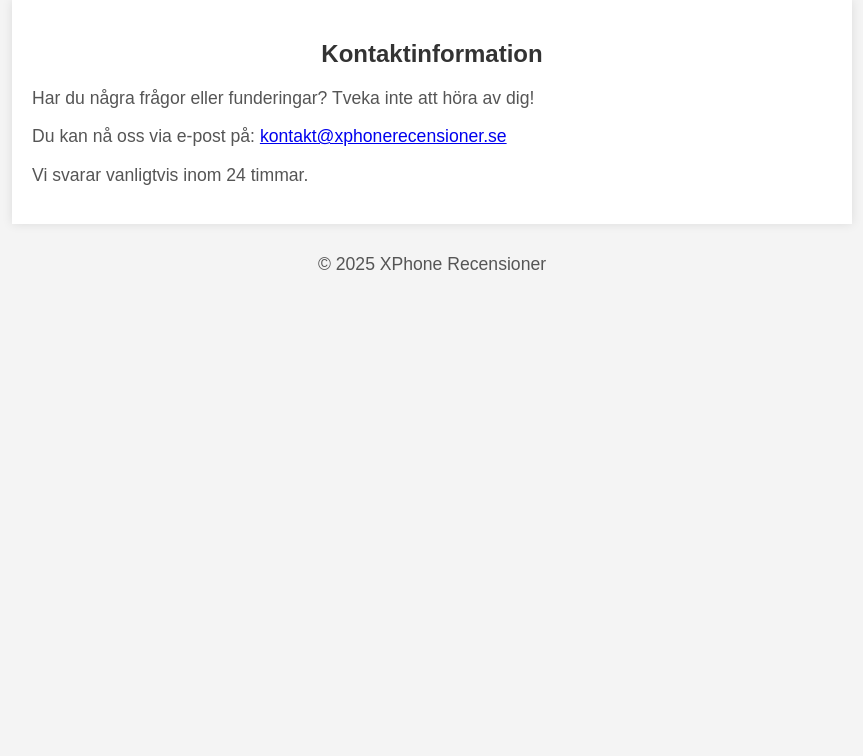
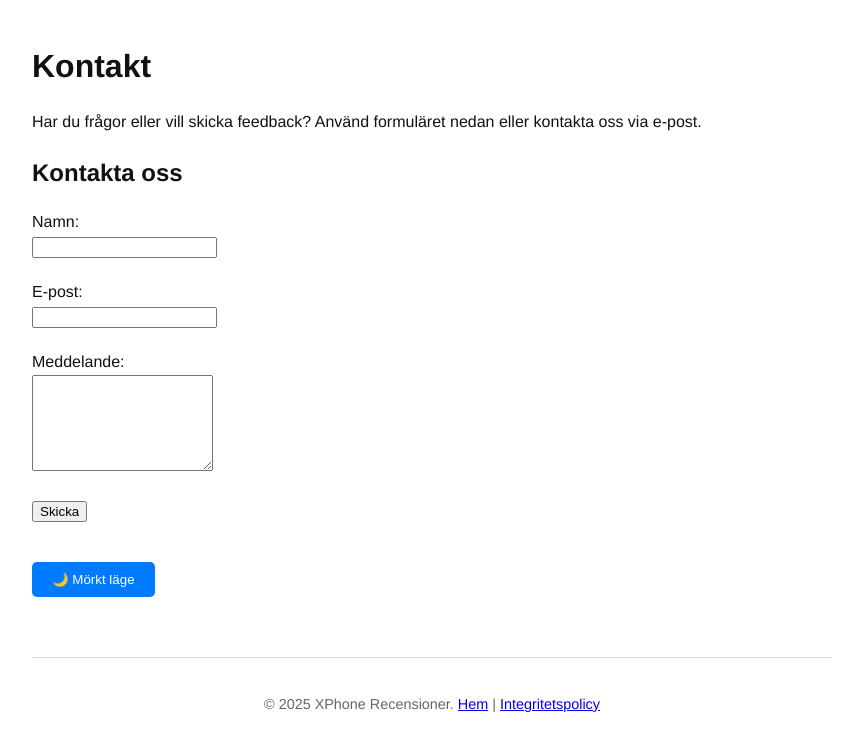
Before and after one commit to Farahnaz21/t.ex.-xphone-recension-., a plain HTML site: page contact.html in a window 1280 px wide. Shown: the whole page, without its empty margins (208-1071 px from the left). Drawn offline with Linux system fonts and the light colour scheme.

Commit message:
Update contact.html

```diff
--- a/contact.html
+++ b/contact.html
@@ -1,48 +1,128 @@
 <!DOCTYPE html>
-<html lang="sv">
+<html lang="sv" data-theme="light">
 <head>
   <meta charset="UTF-8">
   <meta name="viewport" content="width=device-width, initial-scale=1.0">
   <title>Kontakt - XPhone Recensioner</title>
+
   <style>
     body {
-      font-family: Arial, sans-serif;
-      background-color: #f4f4f4;
+      font-family: 'Helvetica Neue', Arial, sans-serif;
       margin: 0;
       padding: 0;
+      line-height: 1.6;
+      background-color: #ffffff;
+      color: #111111;
+      transition: background-color 0.3s, color 0.3s;
     }
+
+    [data-theme="dark"] {
+      background-color: #121212;
+      color: #f0f0f0;
+    }
+
     .container {
       max-width: 800px;
       margin: 0 auto;
       padding: 20px;
-      background-color: #fff;
-      box-shadow: 0 0 10px rgba(0, 0, 0, 0.1);
     }
-    h2 {
-      text-align: center;
-      color: #333;
+
+    h1, h2 {
+      margin-bottom: 10px;
     }
+
     p {
-      font-size: 1.1rem;
-      color: #555;
+      margin-bottom: 1.2em;
     }
+
+    #themeToggle {
+      display: inline-block;
+      padding: 10px 20px;
+      margin: 20px 0;
+      cursor: pointer;
+      background-color: #007bff;
+      color: #fff;
+      border: none;
+      border-radius: 5px;
+      transition: background-color 0.3s;
+    }
+
+    #themeToggle:hover {
+      background-color: #0056b3;
+    }
+
     footer {
       text-align: center;
+      padding: 20px;
       font-size: 0.9rem;
-      margin-top: 30px;
-      color: #777;
+      color: #666;
+      border-top: 1px solid #ddd;
+      margin-top: 40px;
+    }
+
+    [data-theme="dark"] footer {
+      border-top-color: #333;
+      color: #aaa;
+    }
+
+    @media (max-width: 600px) {
+      h2 { font-size: 1.5rem; }
+      p { font-size: 0.95rem; }
+      #themeToggle { width: 100%; }
     }
   </style>
 </head>
 <body>
   <div class="container">
-    <h2>Kontaktinformation</h2>
-    <p>Har du några frågor eller funderingar? Tveka inte att höra av dig!</p>
-    <p>Du kan nå oss via e-post på: <a href="mailto:kontakt@xphonerecensioner.se">kontakt@xphonerecensioner.se</a></p>
-    <p>Vi svarar vanligtvis inom 24 timmar.</p>
+    <h1>Kontakt</h1>
+    <p>Har du frågor eller vill skicka feedback? Använd formuläret nedan eller kontakta oss via e-post.</p>
+
+    <h2>Kontakta oss</h2>
+    <form action="mailto:info@xphonerecensioner.se" method="post" enctype="text/plain">
+      <p>
+        <label for="name">Namn:</label><br>
+        <input type="text" id="name" name="name" required>
+      </p>
+      <p>
+        <label for="email">E-post:</label><br>
+        <input type="email" id="email" name="email" required>
+      </p>
+      <p>
+        <label for="message">Meddelande:</label><br>
+        <textarea id="message" name="message" rows="6" required></textarea>
+      </p>
+      <p>
+        <button type="submit">Skicka</button>
+      </p>
+    </form>
+
+    <button id="themeToggle" aria-label="Byt mellan ljust och mörkt tema">🌙 Mörkt läge</button>
+
+    <footer>
+      <p>&copy; <span id="year"></span> XPhone Recensioner.
+        <a href="index.html">Hem</a> |
+        <a href="privacy-policy.html">Integritetspolicy</a>
+      </p>
+    </footer>
   </div>
-  <footer>
-    <p>&copy; 2025 XPhone Recensioner</p>
-  </footer>
+
+  <script>
+    document.addEventListener('DOMContentLoaded', function() {
+      const themeToggle = document.getElementById('themeToggle');
+      const savedTheme = localStorage.getItem('theme') || 'light';
+      document.documentElement.setAttribute('data-theme', savedTheme);
+      themeToggle.textContent = savedTheme === 'dark' ? '☀️ Ljust läge' : '🌙 Mörkt läge';
+
+      themeToggle.onclick = function() {
+        const currentTheme = document.documentElement.getAttribute('data-theme');
+        const newTheme = currentTheme === 'dark' ? 'light' : 'dark';
+        document.documentElement.setAttribute('data-theme', newTheme);
+        localStorage.setItem('theme', newTheme);
+        themeToggle.textContent = newTheme === 'dark' ? '☀️ Ljust läge' : '🌙 Mörkt läge';
+      };
+
+      document.getElementById('year').textContent = new Date().getFullYear();
+    });
+  </script>
 </body>
 </html>
```
